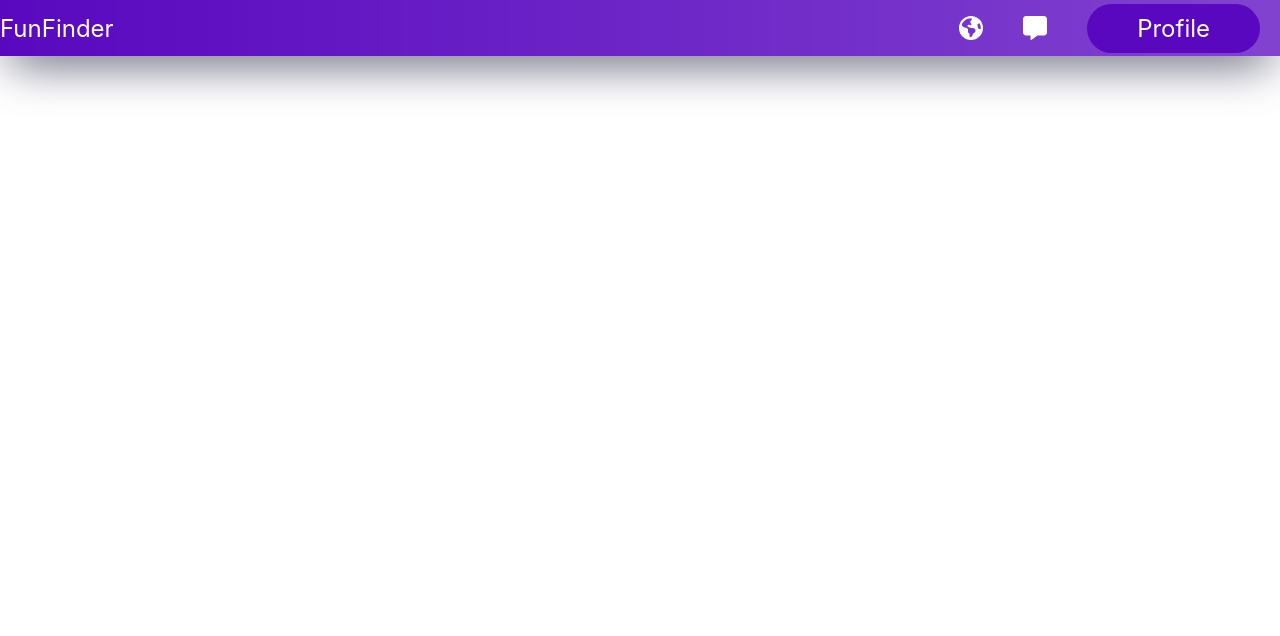
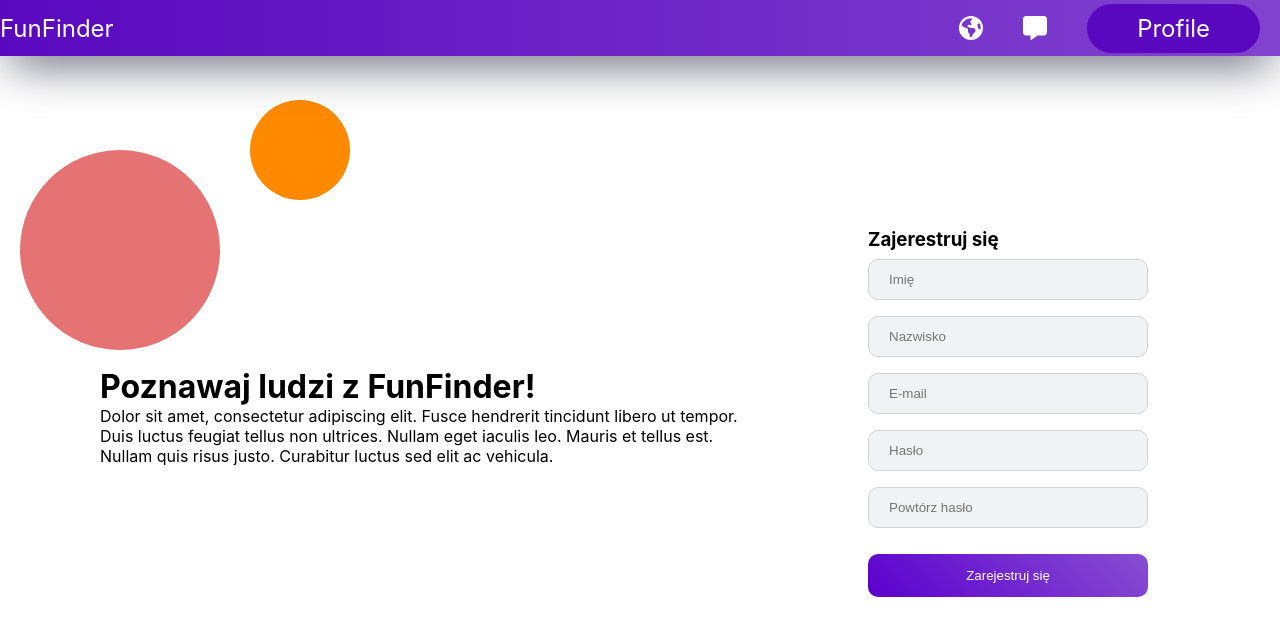
Before and after one commit to Lukang11/Inzynierka, a React (Create React App) app in the folder fun-finder-frontend/: page /register in a window 1280 px wide. Before the commit this address had no page. Shown: the top 636 px of the page. Built offline with nearby package versions, Linux system fonts and the light colour scheme.

Commit message:
widok rejestracji, formularz z walidacja

```diff
--- a/fun-finder-frontend/src/App.js
+++ b/fun-finder-frontend/src/App.js
@@ -3,6 +3,7 @@ import Header from "./Components/Header/Header";
 import { BrowserRouter, Routes, Route } from "react-router-dom";
 import ProfilePage from "./Components/ProfilePage/ProfilePage";
 import Login from "./Components/Login/Login";
+import Register from "./Components/Register/Register"
 
 function App() {
   return (
@@ -12,6 +13,7 @@ function App() {
         <Routes>
           <Route path="/profile" element={<ProfilePage />} />
           <Route path="/login" element={<Login />} />
+          <Route path="/register" element={<Register />} />
         </Routes>
       </div>
     </BrowserRouter>
--- /dev/null
+++ b/fun-finder-frontend/src/Components/Register/Register.css
@@ -0,0 +1,95 @@
+.register-container {
+    display: flex;
+    justify-content: center;
+    align-items: center;
+    height: 90vh;
+    width: 100%;
+  }
+
+  .register-container::before {
+    content: "";
+    width: 200px;
+    height: 200px;
+    background: #E57373;
+    border-radius: 50%;
+    position: absolute;
+    top: 150px;
+    left: 20px;
+    z-index: -1;
+  }
+
+  .register-container::after {
+    content: "";
+    width: 100px;
+    height: 100px;
+    background: #FF8A00;
+    border-radius: 50%;
+    position: absolute;
+    top: 100px;
+    left: 250px;
+    z-index: -1;
+  }
+
+  .welcomeText-container {
+    flex: 60%;
+    padding: 20px;
+    padding-left: 100px;
+  }
+
+  .registerForm-container {
+    flex: 40%;
+    padding: 20px;
+    padding-left: 100px;
+  }
+
+.registerForm-container input {
+    padding: 12px 20px;
+    margin: 8px 0;
+    box-sizing: border-box;
+    border: 1px solid lightgrey;
+    border-radius: 10px;
+    background-color: #f0f2f5;
+    width: 35vh;
+}
+
+.registerForm-container button {
+    padding: 14px 20px;
+    margin: 8px 0;
+    border: none;
+    border-radius: 10px;
+    background: linear-gradient(45deg, #5B00CE, #884ED2);
+    color: white;
+    cursor: pointer;
+    width: 35vh;
+}
+
+.registerForm-container button:hover {
+    background: linear-gradient(230deg, #5B00CE, #884ED2);
+}
+
+.password-strength {
+    font-size: 14px;
+    width: 35vh;
+  }
+
+  .password-strength .progress-bar {
+    height: 10px;
+    border-radius: 5px;
+    overflow: hidden;
+  }
+
+  .password-strength .progress-bar div {
+    height: 100%;
+  }
+
+  .password-strength-label {
+    display: block;
+    font-weight: bold;
+    margin-top: 5px;
+  }
+
+  .error-message{
+    width: 35vh;
+    text-align: center;
+    color: red;
+  }
--- /dev/null
+++ b/fun-finder-frontend/src/Components/Register/Register.js
@@ -0,0 +1,169 @@
+import React, { useState, useEffect } from "react";
+import "./Register.css";
+
+const Register = () => {
+    const [formData, setFormData] = useState({
+        firstName: '',
+        lastName: '',
+        email: '',
+        password: '',
+        confirmPassword: '',
+    });
+
+    const [passwordStrength, setPasswordStrength] = useState(0);
+    const [error, setError] = useState(null);
+
+    useEffect(() => {
+        let strength = 0;
+        if (formData.password.length >= 8) {
+            strength += 1;
+        }
+        if (/\d/.test(formData.password)) {
+            strength += 1;
+        }
+        if (/[A-Z]/.test(formData.password)) {
+            strength += 1;
+        }
+        if (/[!@#$%^&*]/.test(formData.password)) {
+            strength += 1;
+        }
+        setPasswordStrength(strength);
+    }, [formData.password]);
+
+    const getPasswordStrengthColor = () => {
+        if (passwordStrength === 1) {
+            return "red";
+        } else if (passwordStrength === 2 || passwordStrength === 3) {
+            return "orange";
+        } else if (passwordStrength === 4) {
+            return "green";
+        }
+    };
+
+    const validateForm = () => {
+        setError(null);
+
+        if (
+            formData.firstName.trim() === "" ||
+            formData.lastName.trim() === "" ||
+            formData.email.trim() === "" ||
+            formData.password === "" ||
+            formData.confirmPassword === ""
+        ) {
+            setError("Wszystkie pola są wymagane.");
+            return false;
+        }
+
+        const emailRegex = /^\S+@\S+\.\S+$/;
+        if (!emailRegex.test(formData.email)) {
+            setError("Nieprawidłowy adres email.");
+            return false;
+        }
+
+        if (formData.password !== formData.confirmPassword) {
+            setError("Hasła nie pasują do siebie.");
+            return false;
+        }
+
+        if (passwordStrength < 4) {
+            setError("Hasło nie jest wystarczająco silne.");
+            return false;
+        }
+
+        return true;
+    };
+
+    const handleInputChange = (e) => {
+        const { name, value } = e.target;
+        setFormData({ ...formData, [name]: value });
+    };
+
+    const handleSubmit = (e) => {
+        e.preventDefault();
+        const isFormValid = validateForm();
+
+        if (isFormValid) {
+            console.log("Dane z formularza:", formData);
+        }
+    };
+
+    return (
+        <div className="register-container">
+
+            <div className="welcomeText-container">
+                <h1>Poznawaj ludzi z FunFinder!</h1>
+                <p>Dolor sit amet, consectetur adipiscing elit. Fusce hendrerit tincidunt libero ut tempor. Duis luctus feugiat tellus non ultrices. Nullam eget iaculis leo. Mauris et tellus est. Nullam quis risus justo. Curabitur luctus sed elit ac vehicula.</p>
+            </div>
+
+            <div className="registerForm-container">
+                <h3>Zajerestruj się</h3>
+                <form onSubmit={handleSubmit}>
+                    <div>
+                        <input
+                            type="text"
+                            name="firstName"
+                            placeholder="Imię"
+                            value={formData.firstName}
+                            onChange={handleInputChange}
+                        />
+                    </div>
+                    <div>
+                        <input
+                            type="text"
+                            name="lastName"
+                            placeholder="Nazwisko"
+                            value={formData.lastName}
+                            onChange={handleInputChange}
+                        />
+                    </div>
+                    <div>
+                        <input
+                            type="email"
+                            name="email"
+                            placeholder="E-mail"
+                            value={formData.email}
+                            onChange={handleInputChange}
+
+                        />
+                    </div>
+                    <div>
+                        <input
+                            type="password"
+                            name="password"
+                            placeholder="Hasło"
+                            value={formData.password}
+                            onChange={handleInputChange}
+                        />
+                    </div>
+                    <div>
+                        <input
+                            type="password"
+                            name="confirmPassword"
+                            placeholder="Powtórz hasło"
+                            value={formData.confirmPassword}
+                            onChange={handleInputChange}
+                        />
+                    </div>
+                    <div className="password-strength">
+
+                        <div
+                            className="progress-bar"
+                            style={{
+                                width: `${(passwordStrength / 4) * 100}%`,
+                                backgroundColor: getPasswordStrengthColor(),
+                            }}
+                        />
+
+                    </div>
+                    <div className="error-message">{error}</div>
+                    <div className="registerSubmitButton">
+                        <button type="submit">Zarejestruj się</button>
+                    </div>
+                </form>
+            </div>
+        </div>
+
+    );
+}
+
+export default Register;
```
